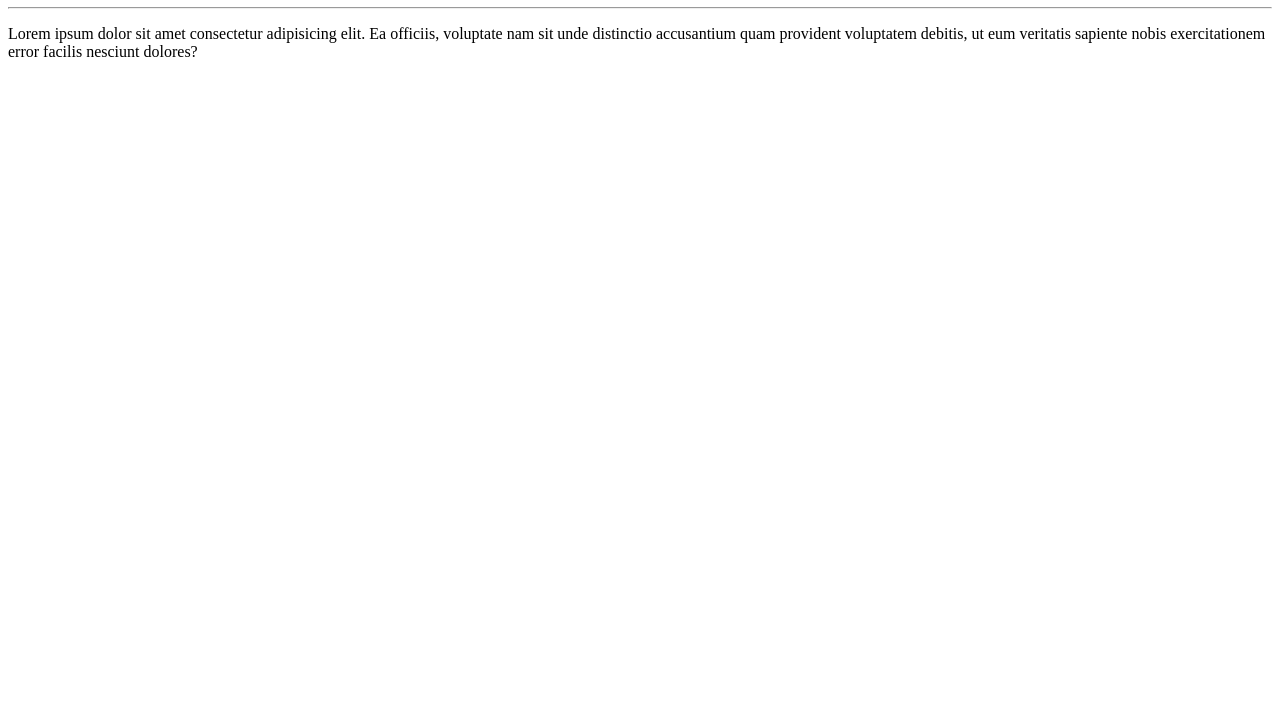
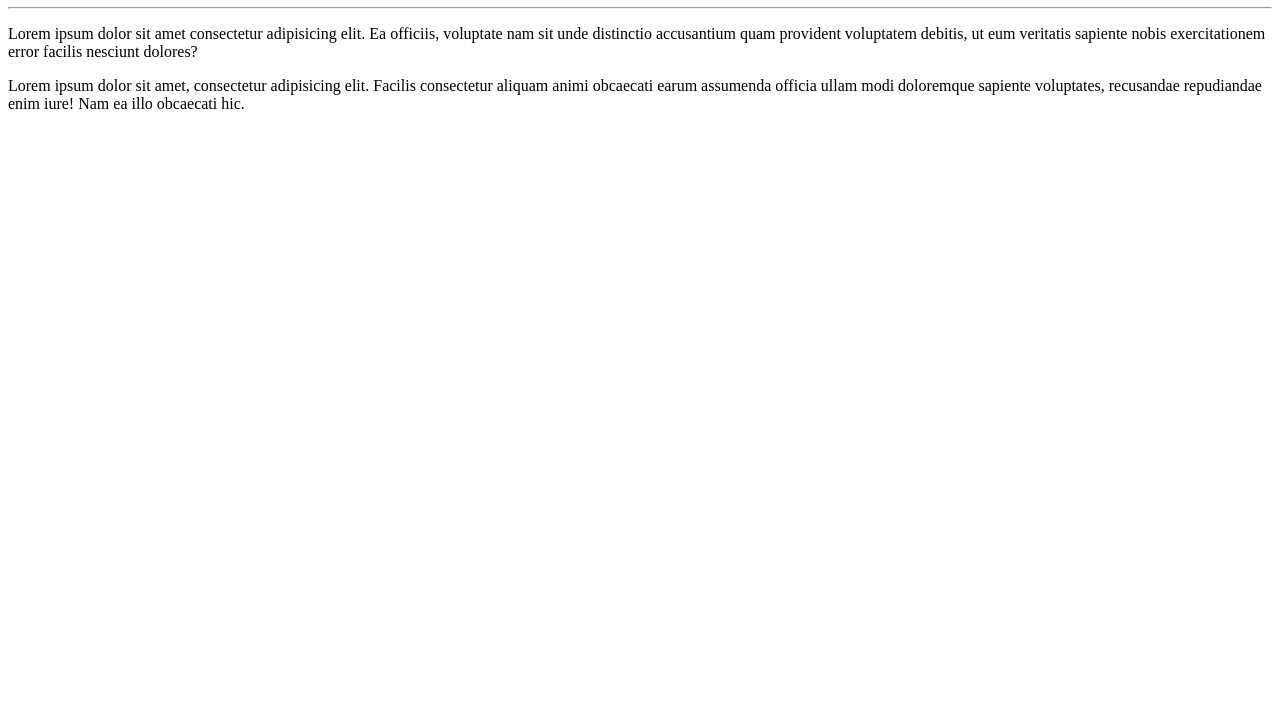
Before and after one commit to Danisp14/Ola-Mundo, a plain HTML site: page site-exemplo/index.html in a window 1280 px wide. Shown: the part 73-800 px from the top of the page. Drawn offline with Linux system fonts and the light colour scheme.

Commit message:
Adicionei um novo paragrafo

```diff
--- a/site-exemplo/index.html
+++ b/site-exemplo/index.html
@@ -10,5 +10,7 @@
   <h1> Olá Mundo</h1>
   <hr>
   <p>Lorem ipsum dolor sit amet consectetur adipisicing elit. Ea officiis, voluptate nam sit unde distinctio accusantium quam provident voluptatem debitis, ut eum veritatis sapiente nobis exercitationem error facilis nesciunt dolores?</p>
+
+  <p>Lorem ipsum dolor sit amet, consectetur adipisicing elit. Facilis consectetur aliquam animi obcaecati earum assumenda officia ullam modi doloremque sapiente voluptates, recusandae repudiandae enim iure! Nam ea illo obcaecati hic.</p>
 </body>
 </html>
```
